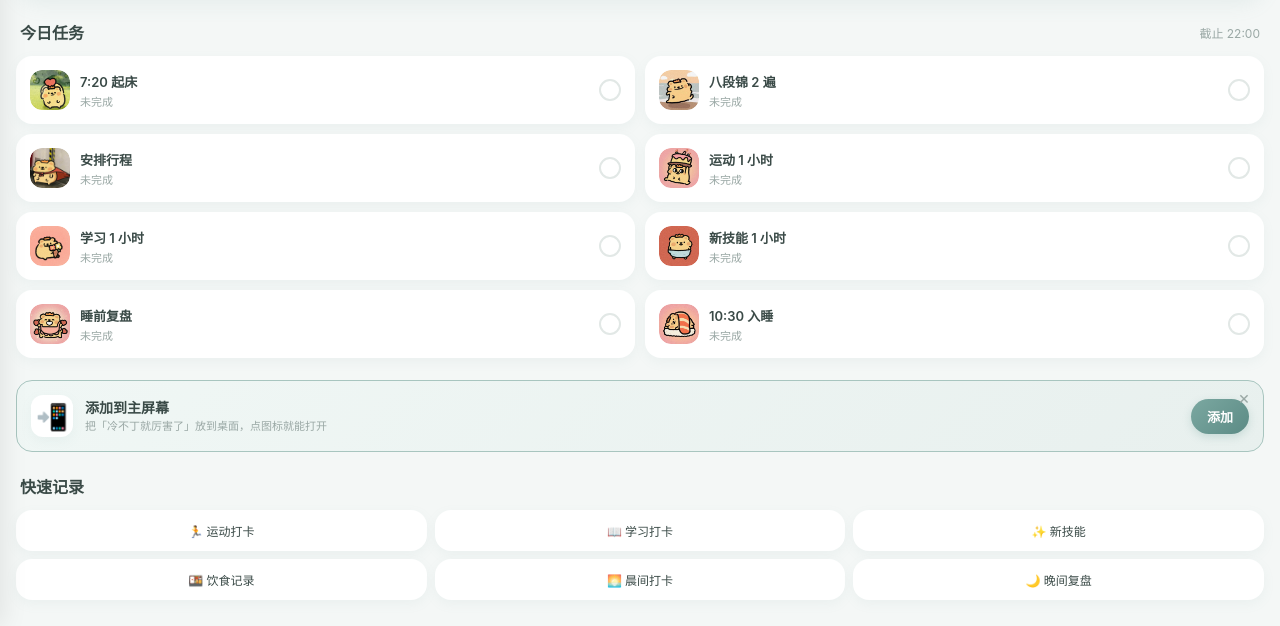
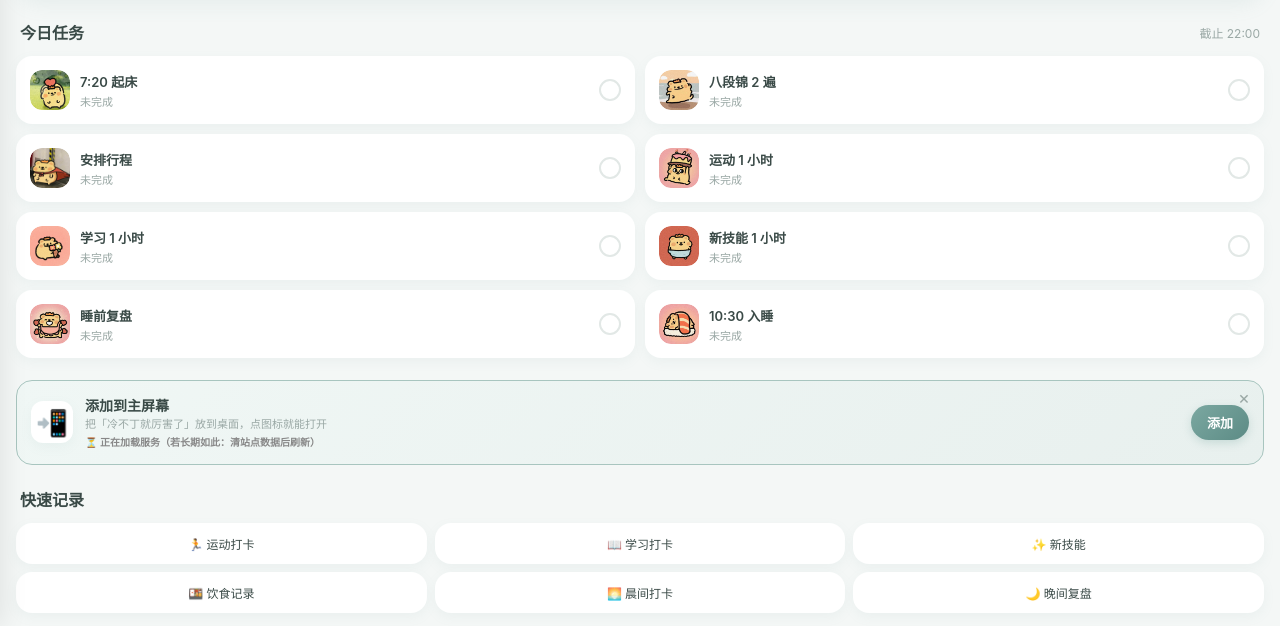
Before and after one commit to carollengbuding/cold-app, a plain HTML site: page index.html in a window 1280 px wide. Shown: the part 174-800 px from the top of the page. Drawn offline with Linux system fonts and the light colour scheme.

Commit message:
安装卡片加实时诊断: 显示 SW/可安装状态, 便于安卓排查

```diff
--- a/css/style.css
+++ b/css/style.css
@@ -572,6 +572,7 @@ button {
 .install-text { flex: 1; min-width: 0; }
 .install-title { font-size: 14px; font-weight: 600; color: var(--text-1); }
 .install-sub { font-size: 11px; color: var(--text-3); margin-top: 2px; line-height: 1.4; }
+.install-status { font-size: 10px; margin-top: 4px; line-height: 1.35; font-weight: 600; }
 .install-btn {
   background: linear-gradient(135deg, var(--primary) 0%, var(--primary-dark) 100%);
   color: #fff;
--- a/index.html
+++ b/index.html
@@ -112,6 +112,7 @@
           <div class="install-text">
             <div class="install-title">添加到主屏幕</div>
             <div class="install-sub">把「冷不丁就厉害了」放到桌面，点图标就能打开</div>
+            <div class="install-status" id="installStatus">正在检测…</div>
           </div>
           <button class="install-btn" id="installBtn">添加</button>
           <button class="install-close" id="installClose" aria-label="关闭">×</button>
--- a/js/app.js
+++ b/js/app.js
@@ -994,6 +994,7 @@ const Install = {
       if (card && !localStorage.getItem('app_installed')) {
         card.style.display = 'flex';
       }
+      this.updateStatus();
     });
 
     window.addEventListener('appinstalled', () => {
@@ -1027,6 +1028,33 @@ const Install = {
     const navInstall = $('#navInstall');
     if (navInstall) {
       navInstall.addEventListener('click', () => showModal('installGuide'));
+    }
+
+    // 实时诊断：在卡片上显示 SW 与可安装状态，方便排查
+    this.updateStatus();
+    if (navigator.serviceWorker) {
+      navigator.serviceWorker.addEventListener('controllerchange', () => this.updateStatus());
+    }
+    setTimeout(() => this.updateStatus(), 3500); // 等 SW 注册/激活后再看一次
+  },
+  updateStatus() {
+    const el = $('#installStatus');
+    if (!el) return;
+    if (window.matchMedia && window.matchMedia('(display-mode: standalone)').matches) {
+      el.textContent = '✅ 已是独立应用（已安装）';
+      el.style.color = '#2e7d5b';
+      return;
+    }
+    const swOk = !!(navigator.serviceWorker && navigator.serviceWorker.controller);
+    if (this.deferredPrompt) {
+      el.textContent = '✅ 可安装：点「添加」或浏览器菜单「安装应用」';
+      el.style.color = '#2e7d5b';
+    } else if (swOk) {
+      el.textContent = '🟡 已就绪：浏览器菜单「⋮ → 安装应用」即可';
+      el.style.color = '#9a7b1f';
+    } else {
+      el.textContent = '⏳ 正在加载服务（若长期如此：清站点数据后刷新）';
+      el.style.color = '#888';
     }
   }
 };
```
